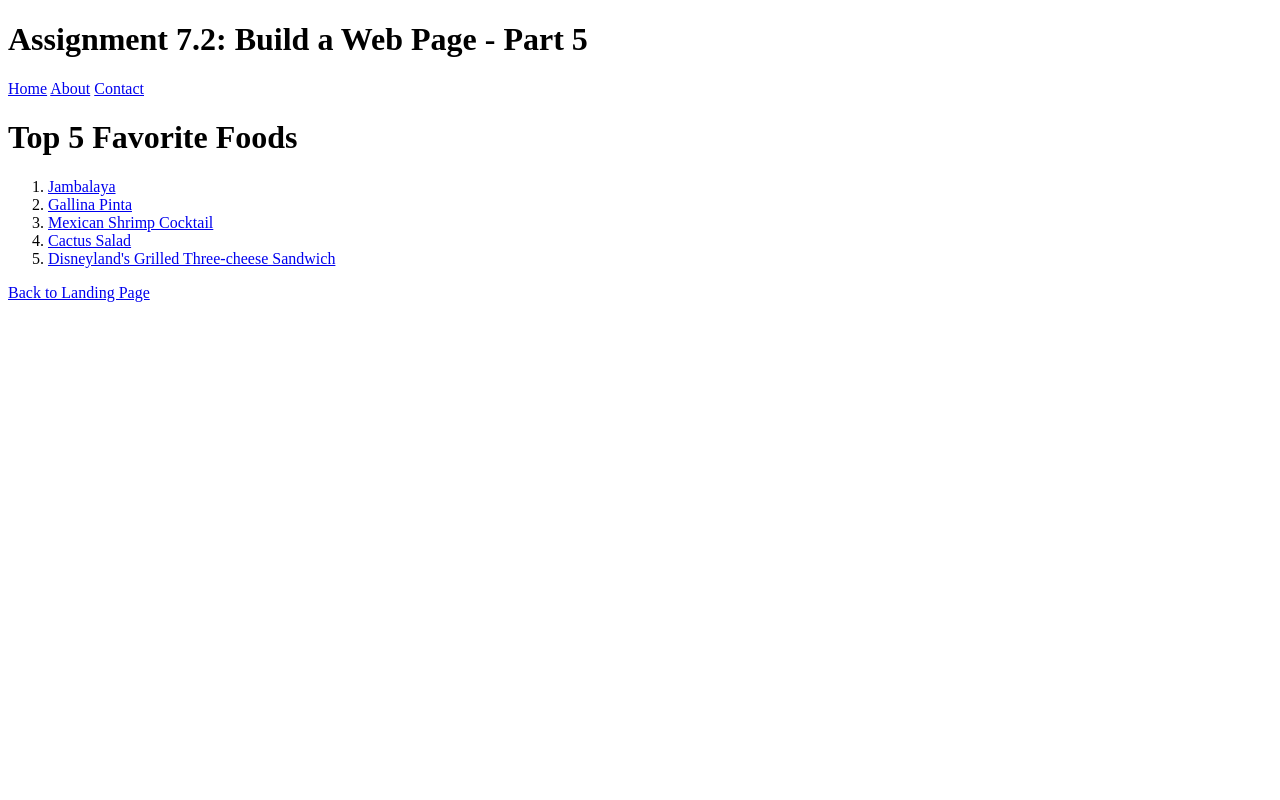
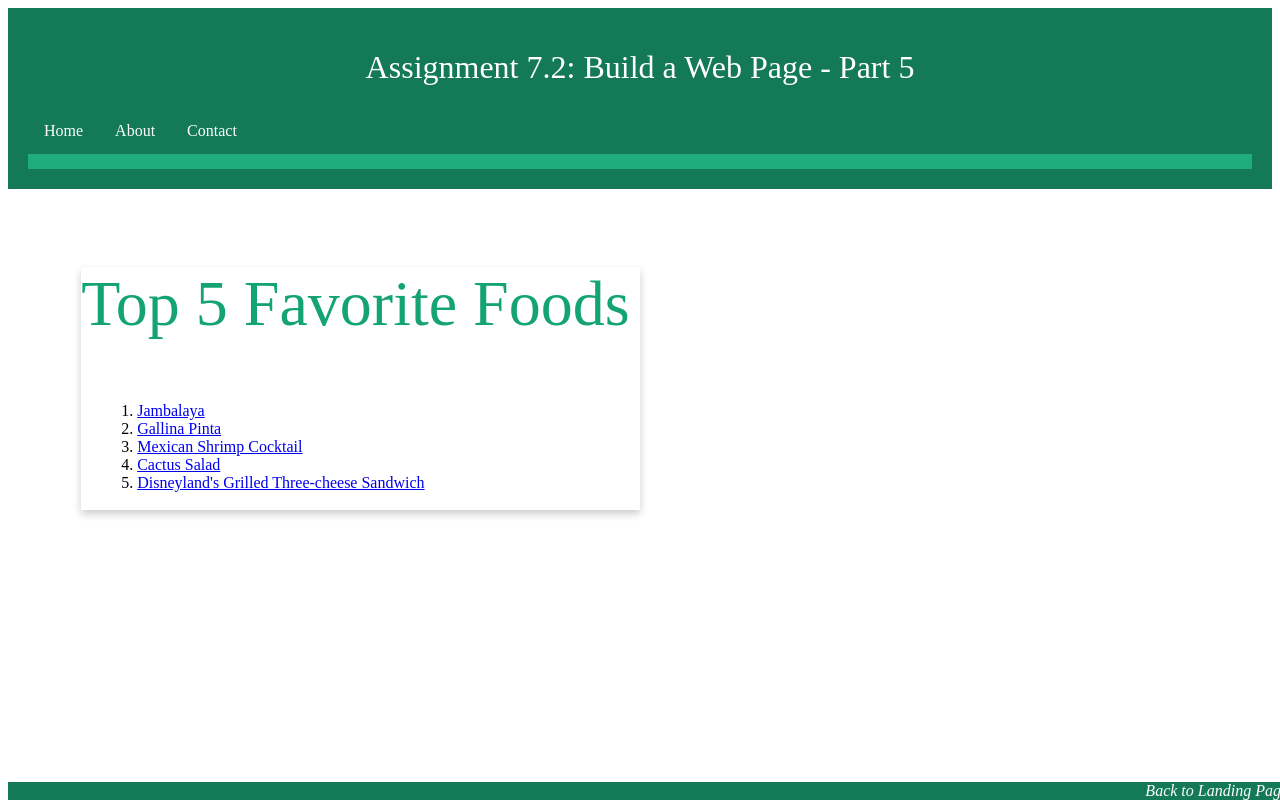
Before and after one commit to Foxwr99/CSD-340, a plain HTML site: page module-7/rodriguez_Mod_7_2.html in a window 1280 px wide. Drawn offline with Linux system fonts and the light colour scheme.

Commit message:
Fix css href link

```diff
--- a/module-7/rodriguez_Mod_7_2.html
+++ b/module-7/rodriguez_Mod_7_2.html
@@ -5,7 +5,7 @@ Module 7.2 Assignment-->
 <html lang="en">
     <head>
         <title>CSD 340 Web Development with HTML and CSS</title>
-        <link href="rodriguez_Mod7_2.css" type="text/css" rel="stylesheet" />
+        <link href="rodriguez_Mod_7_2.css" type="text/css" rel="stylesheet" />
     </head>
     <header>
         <h1>Assignment 7.2: Build a Web Page - Part 5</h1>
```
